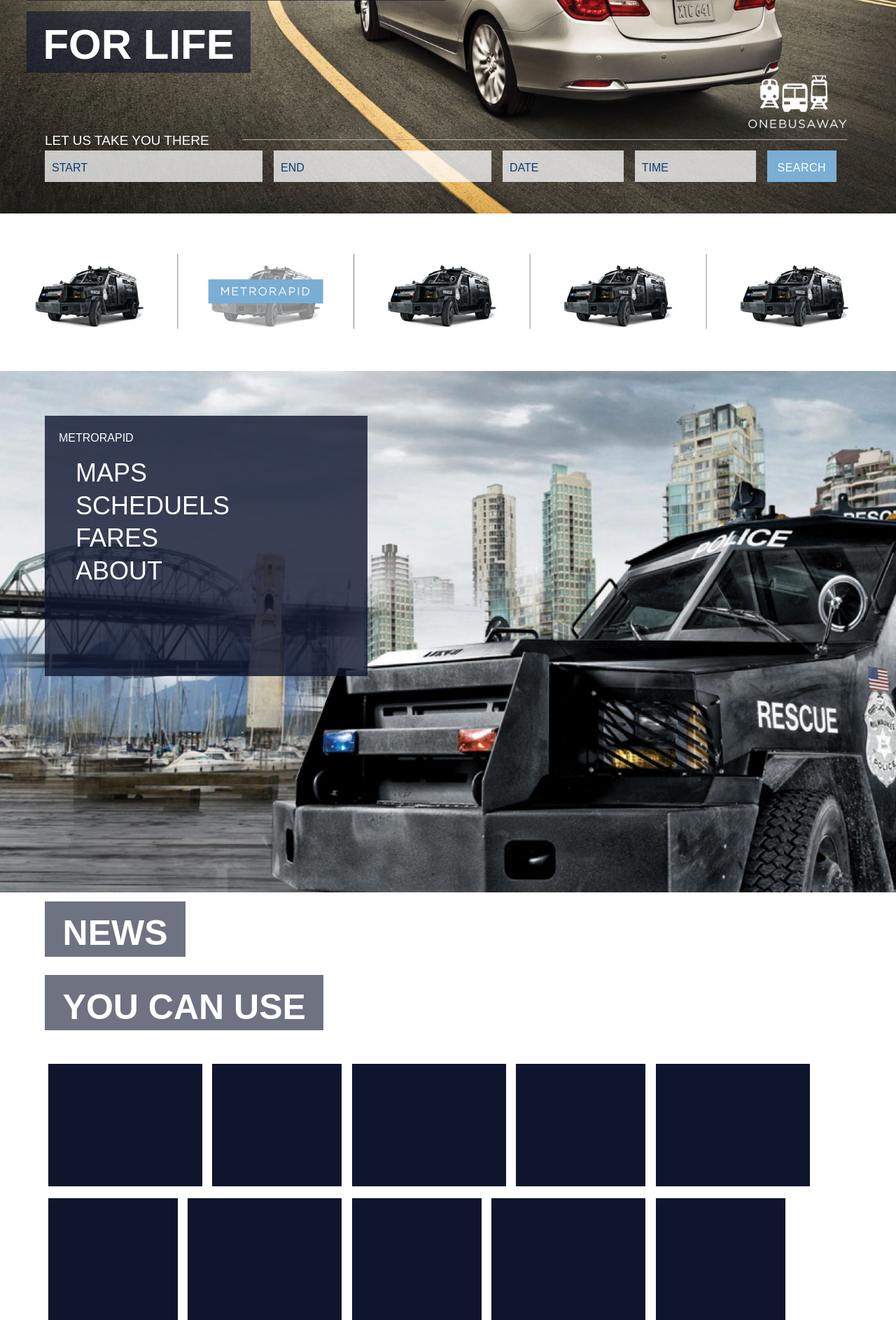
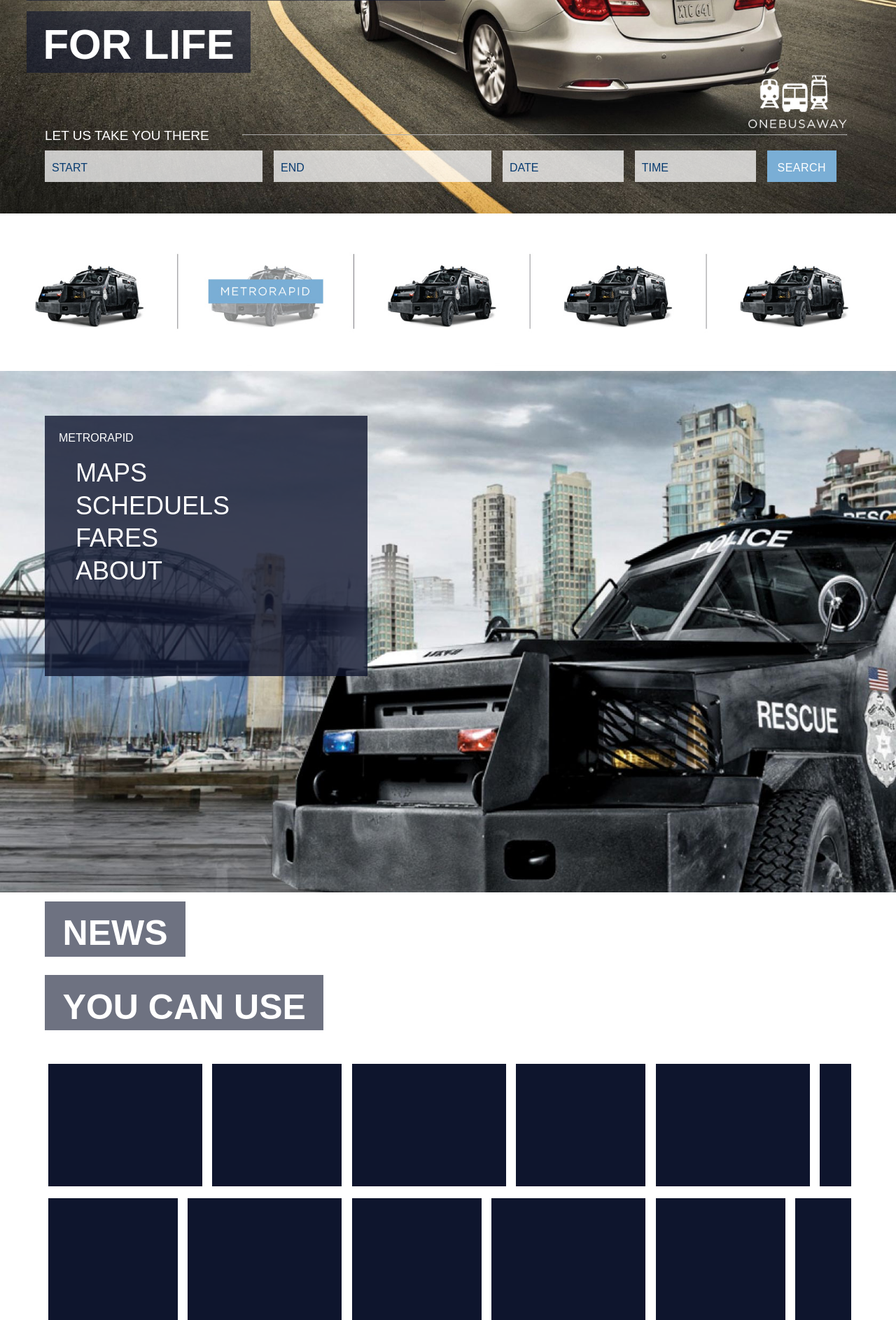
Before and after one commit to Inkriti-Digital/GoHart, a PHP site: page / in a window 1280 px wide. Shown: the part 440-2326 px from the top of the page at 70% size. Run offline with PHP 8.4, Linux system fonts and the light colour scheme; some libraries are stand-ins or nearby versions.

Commit message:
final section styles edits

```diff
--- a/css/src/layouts/landing.scss
+++ b/css/src/layouts/landing.scss
@@ -64,7 +64,7 @@
  	 .bottom-rule{
  	 	position: absolute;
  	 	width: 100%;
- 	 	bottom: 12%;
+ 	 	bottom: 13%;
  	 	padding: 0 5%;
  	 	color: white;
  	 	font-size: 19px;
--- a/css/styles.css
+++ b/css/styles.css
@@ -1760,7 +1760,7 @@ section h1 {
 .landing .bottom-rule {
   position: absolute;
   width: 100%;
-  bottom: 12%;
+  bottom: 13%;
   padding: 0 5%;
   color: white;
   font-size: 19px;
--- a/index.html
+++ b/index.html
@@ -64,8 +64,12 @@
 						<div class="block"></div>
 						<div class="block square"></div>
 						<div class="block"></div>
+						<div class="block square"></div>
+						<div class="block"></div>
 					</div>
 					<div class="block-row">
+						<div class="block square"></div>
+						<div class="block"></div>
 						<div class="block square"></div>
 						<div class="block"></div>
 						<div class="block square"></div>
--- a/js/custom-scripts.js
+++ b/js/custom-scripts.js
@@ -18,7 +18,7 @@ $(document).ready(function(){
     	$('.metro-main').css('height', metroHeight);
 
         var goHart = $('.gohart').width();
-        var goHartHeight = Math.floor(landingWidth*0.851);
+        var goHartHeight = Math.floor(landingWidth*0.825);
         $('.gohart').css('height', goHartHeight);
     }
 
```
Also changed, not shown: css/styles.min.css.
